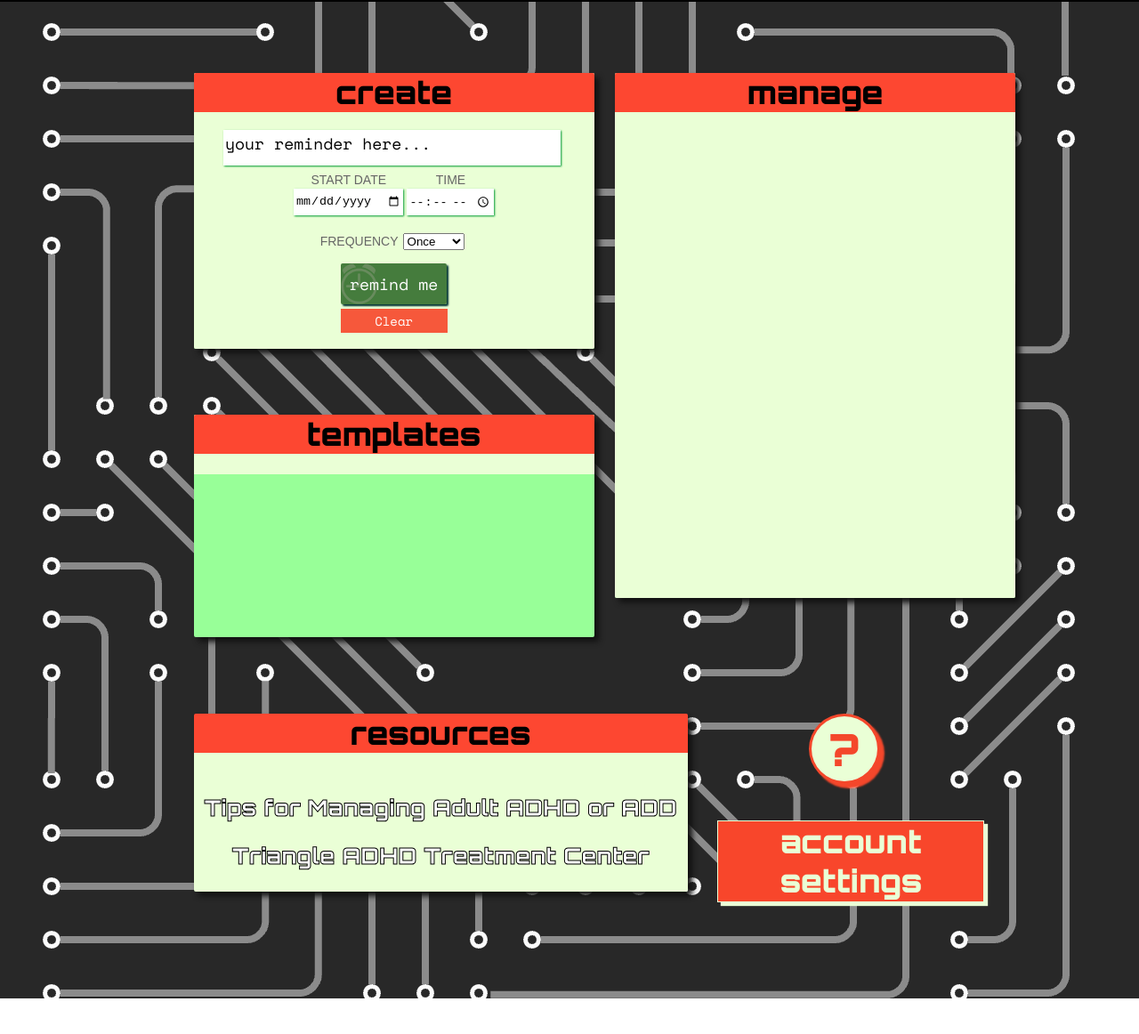
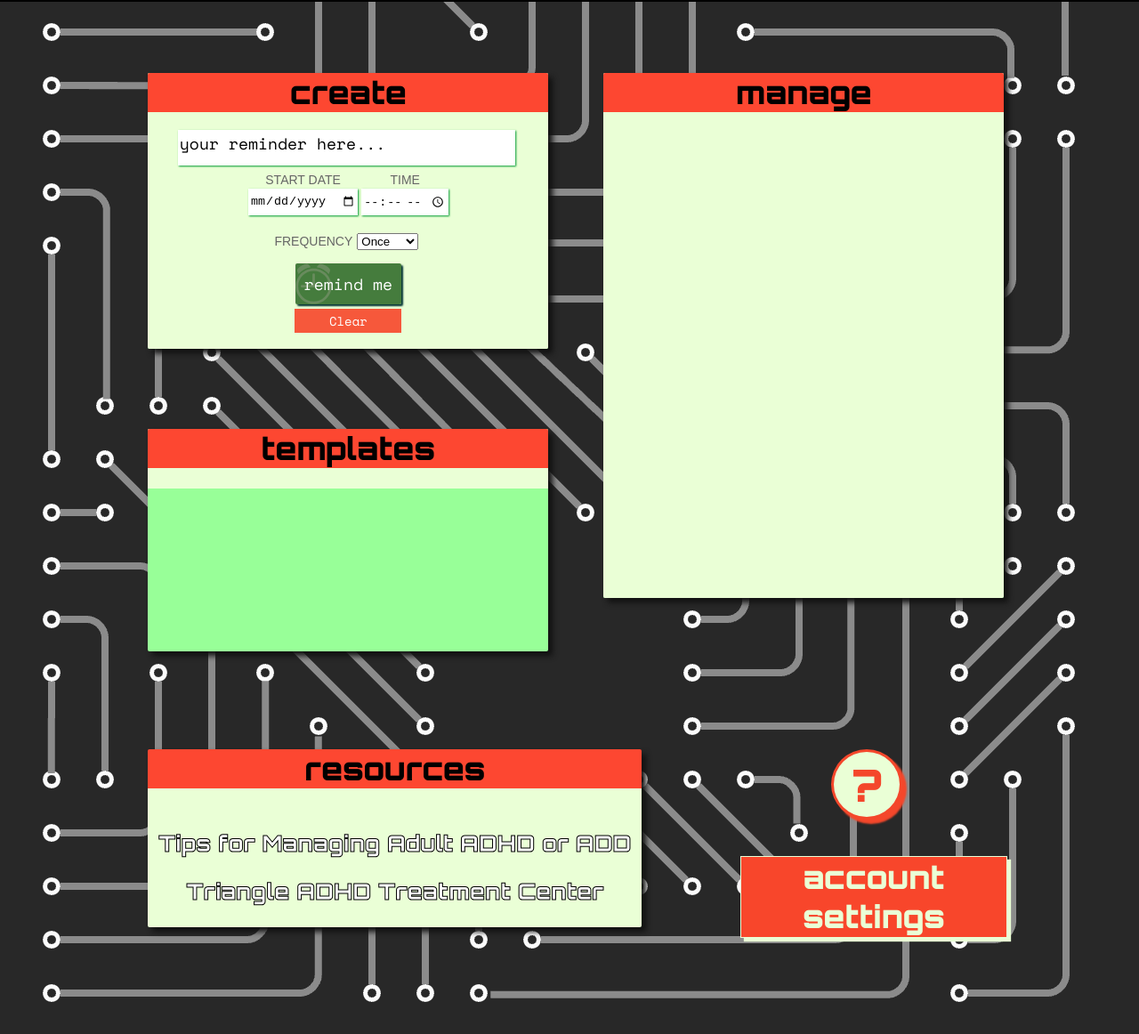
Before and after one commit to kristinesterley/MOM, a website: page public/dashboard.html in a window 1280 px wide. Shown: the part 78-1240 px from the top of the page at 89% size. Before the commit the page ends 1200 px from the top, so only its background shows below. Drawn offline with nearby package versions, Linux system fonts and the light colour scheme; no server answers.

Commit message:
responsiveness 900

```diff
--- a/public/assets/scss/views/_mediaDashboard.scss
+++ b/public/assets/scss/views/_mediaDashboard.scss
@@ -48,3 +48,53 @@
 	left: 71%;
 }
 }
+
+
+@media screen and (min-width: 900px) {
+
+#create {
+	position: absolute;
+	top: 20%;
+	left: 13%;
+	overflow-y: auto;
+	text-align: center;
+}
+
+#manage {
+	position: absolute;
+	top: 20%;
+	left: 53%;
+	text-align: center;
+	overflow: auto;
+}
+
+#account {
+	position: absolute;
+	top: 130%;
+	left: 65%;
+}
+
+#resrc {
+	background-color: #eaffd6;
+	position: absolute;
+	top: 115%;
+	left: 13%;
+	margin-bottom: 20px;
+	overflow: auto;
+}
+
+#templates {
+	position: absolute;
+	top: 70%;
+	left: 13%;
+	margin-bottom: 20px;
+	text-align: center;
+	overflow: auto;
+}
+
+.dashDivhelp {
+	position: absolute;
+	top: 115%;
+	left: 73%;
+}
+}
```
Also changed, not shown: public/assets/css/styles.css, 1 other file.
